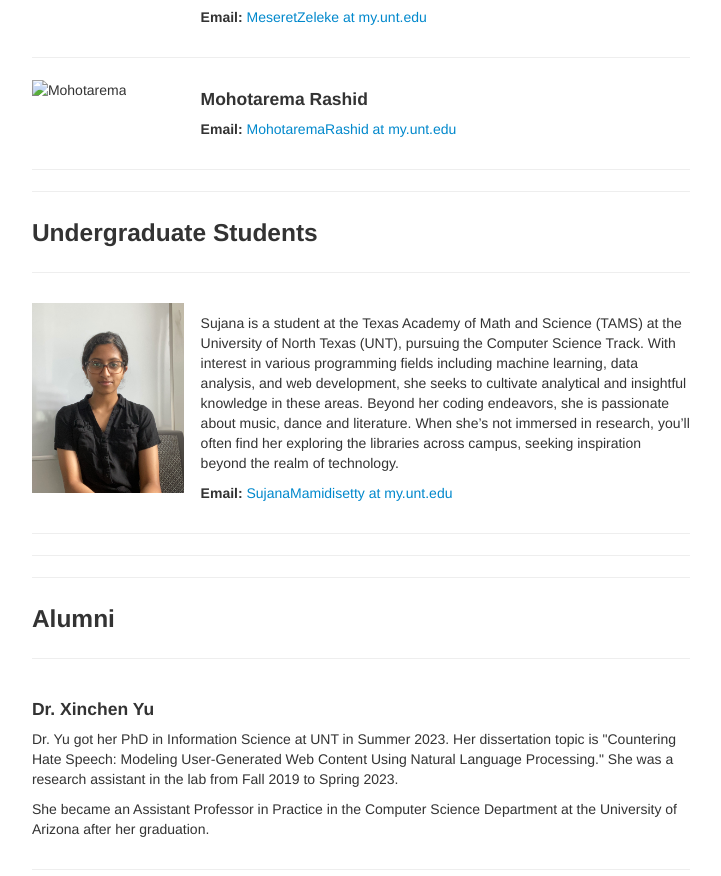
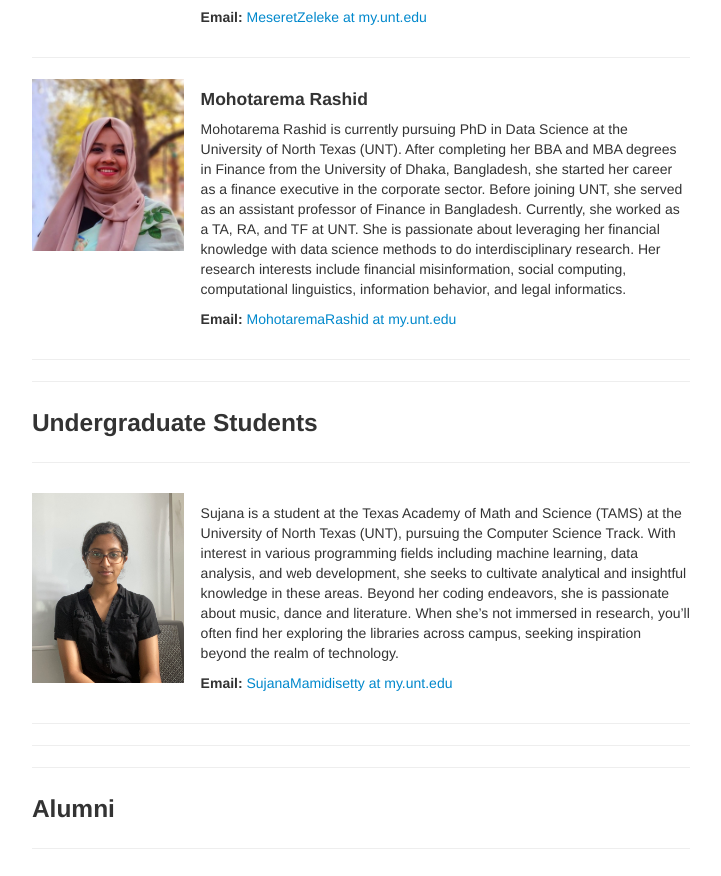
Before and after one commit to LingziHong/lingzihong.github.io, a plain HTML site: page people.html in a window 1280 px wide. Shown: the part 1584-2460 px from the top of the page, without its empty margins (450-1171 px from the left). Drawn offline with Linux system fonts and the light colour scheme.

Commit message:
initial commit

```diff
--- a/people.html
+++ b/people.html
@@ -110,11 +110,11 @@
 
                   <div class="row-fluid">
                      <div class="span3">
-                        <img src="" alt="Mohotarema"/>
+                        <img src="thumbs/Mohotarema.jpg" alt="Mohotarema"/>
                      </div>
                      <div class="span9">
                         <h4>Mohotarema Rashid</h4>
-                        <p> </p>
+                        <p>Mohotarema Rashid is currently pursuing PhD in Data Science at the University of North Texas (UNT). After completing her BBA and MBA degrees in Finance from the University of Dhaka, Bangladesh, she started her career as a finance executive in the corporate sector. Before joining UNT, she served as an assistant professor of Finance in Bangladesh. Currently, she worked as a TA, RA, and TF at UNT. She is passionate about leveraging her financial knowledge with data science methods to do interdisciplinary research.  Her research interests include financial misinformation, social computing, computational linguistics, information behavior, and legal informatics. </p>
                         <p><b>Email: </b><a href="mailto:MohotaremaRashid@my.unt.edu">MohotaremaRashid at my.unt.edu</a></p>
                      </div>
                   </div>
```
Also changed, not shown: 1 other file.
